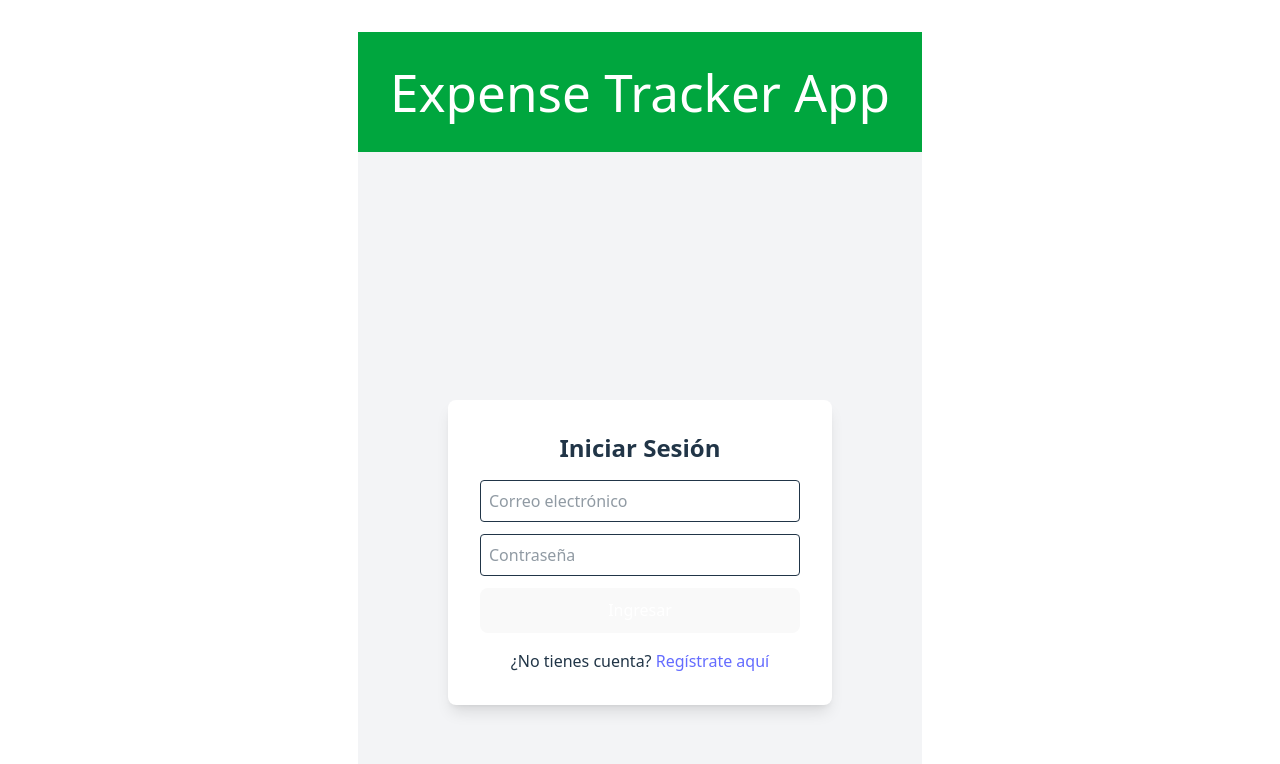
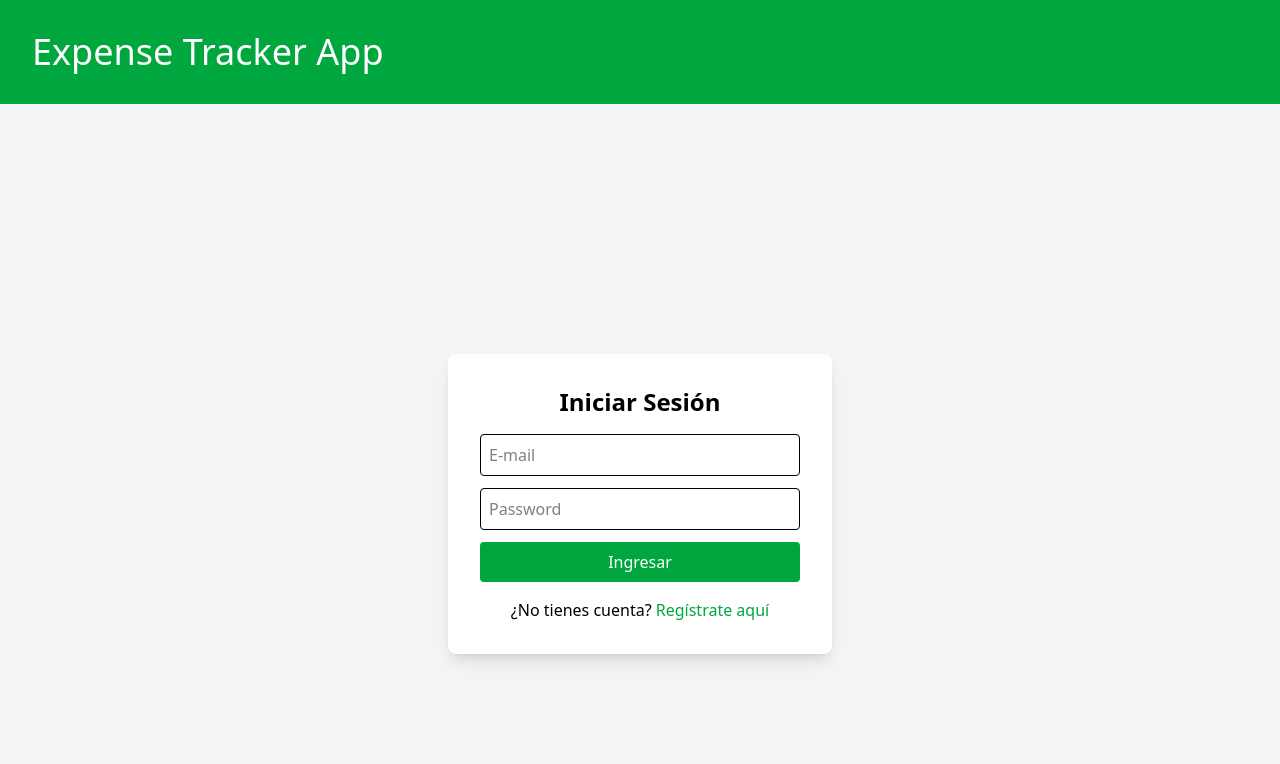
Before and after one commit to jlcarrascof/vue3-expense-tracker, a Vue app: page / in a window 1280 px wide. Shown: the top 764 px of the page. Built offline with nearby package versions, Linux system fonts and the light colour scheme; no server answers.

Commit message:
refactor Login view and update styles for consistency

```diff
--- a/src/style.css
+++ b/src/style.css
@@ -1,81 +1 @@
 @import 'tailwindcss';
-
-:root {
-  font-family: system-ui, Avenir, Helvetica, Arial, sans-serif;
-  line-height: 1.5;
-  font-weight: 400;
-
-  color-scheme: light dark;
-  color: rgba(255, 255, 255, 0.87);
-  background-color: #242424;
-
-  font-synthesis: none;
-  text-rendering: optimizeLegibility;
-  -webkit-font-smoothing: antialiased;
-  -moz-osx-font-smoothing: grayscale;
-}
-
-a {
-  font-weight: 500;
-  color: #646cff;
-  text-decoration: inherit;
-}
-a:hover {
-  color: #535bf2;
-}
-
-body {
-  margin: 0;
-  display: flex;
-  place-items: center;
-  min-width: 320px;
-  min-height: 100vh;
-}
-
-h1 {
-  font-size: 3.2em;
-  line-height: 1.1;
-}
-
-button {
-  border-radius: 8px;
-  border: 1px solid transparent;
-  padding: 0.6em 1.2em;
-  font-size: 1em;
-  font-weight: 500;
-  font-family: inherit;
-  background-color: #1a1a1a;
-  cursor: pointer;
-  transition: border-color 0.25s;
-}
-button:hover {
-  border-color: #646cff;
-}
-button:focus,
-button:focus-visible {
-  outline: 4px auto -webkit-focus-ring-color;
-}
-
-.card {
-  padding: 2em;
-}
-
-#app {
-  max-width: 1280px;
-  margin: 0 auto;
-  padding: 2rem;
-  text-align: center;
-}
-
-@media (prefers-color-scheme: light) {
-  :root {
-    color: #213547;
-    background-color: #ffffff;
-  }
-  a:hover {
-    color: #747bff;
-  }
-  button {
-    background-color: #f9f9f9;
-  }
-}
--- a/src/views/Login.vue
+++ b/src/views/Login.vue
@@ -3,8 +3,8 @@
       <div class="bg-white p-8 rounded-lg shadow-lg w-96">
         <h2 class="text-2xl font-bold mb-4 text-center">Iniciar Sesión</h2>
         <form>
-          <input type="email" placeholder="Correo electrónico" class="w-full p-2 border rounded mb-3" />
-          <input type="password" placeholder="Contraseña" class="w-full p-2 border rounded mb-3" />
+          <input type="email" placeholder="E-mail" class="w-full p-2 border rounded mb-3" />
+          <input type="password" placeholder="Password" class="w-full p-2 border rounded mb-3" />
           <button class="w-full bg-green-600 text-white py-2 rounded">Ingresar</button>
         </form>
         <p class="text-center mt-4">
```
